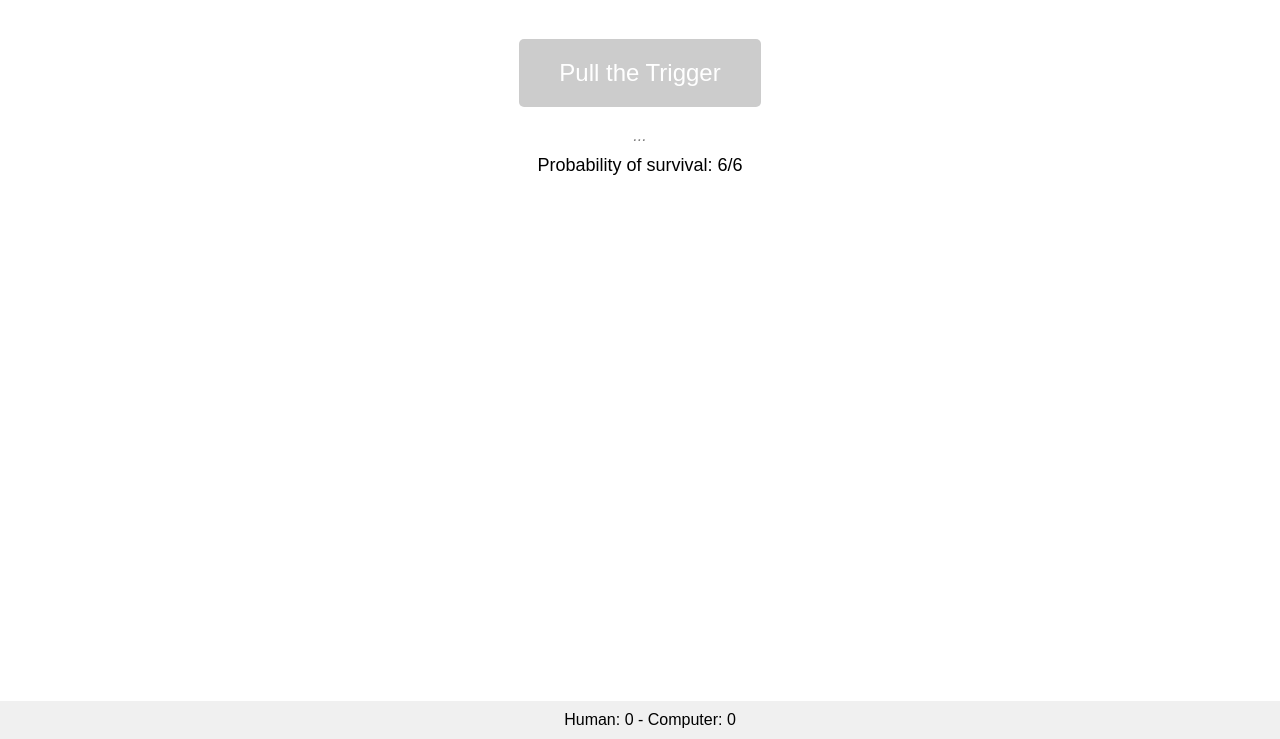
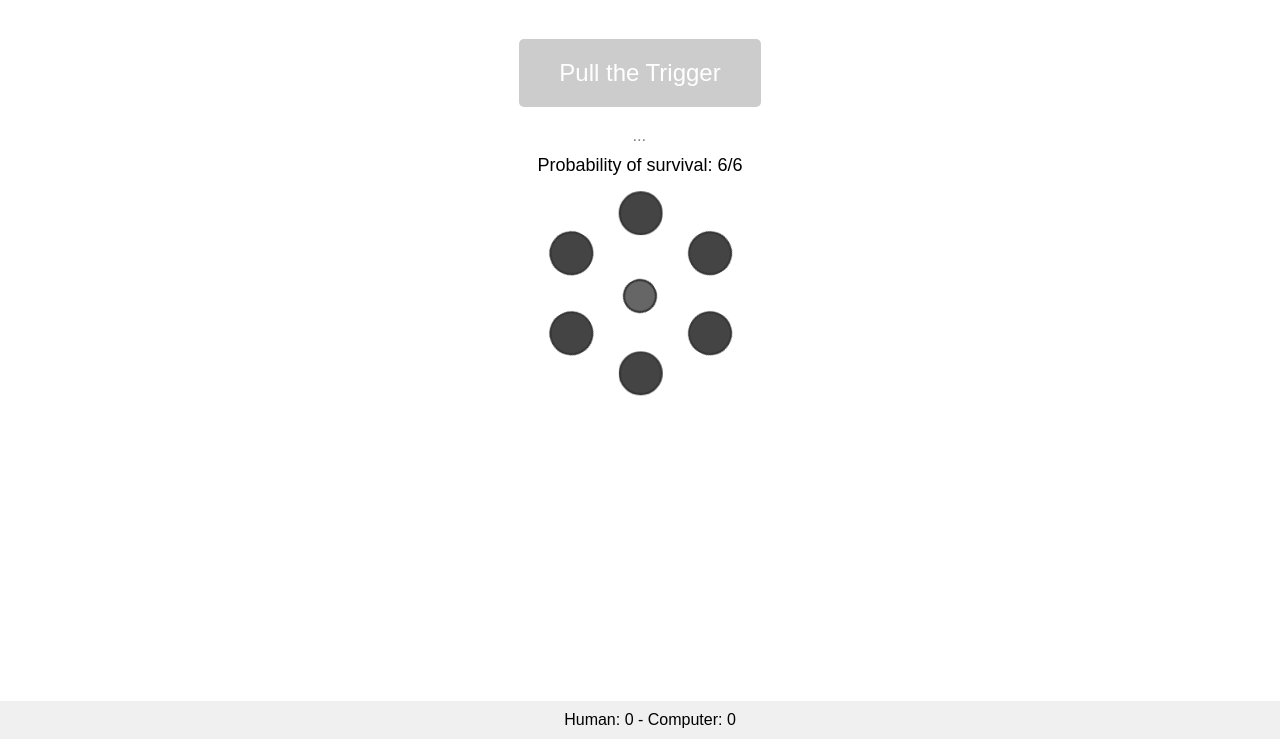
Before and after one commit to evancogan/Roulette, a plain HTML site: page index.html in a window 1280 px wide. Both pictures are taken after a click on the button "Pull the Trigger". Shown: the part 61-800 px from the top of the page. Drawn offline with Linux system fonts and the light colour scheme.

Commit message:
Initial commit: Russian Roulette game implementation

```diff
--- a/index.html
+++ b/index.html
@@ -8,7 +8,7 @@
         body {
             font-family: sans-serif;
             text-align: center;
-            transition: background-color 0.5s ease; /*Smooth transition for background color*/
+            transition: background-color 0.5s ease;
         }
         button {
             padding: 20px 40px;
@@ -57,6 +57,77 @@
         .red-bg {
             background-color: #ffcccb;
         }
+        .revolver-wrapper {
+            perspective: 1000px;
+            margin: 20px auto;
+            width: 200px;
+            height: 200px;
+        }
+
+        .revolver-chamber {
+            width: 200px;
+            height: 200px;
+            position: relative;
+            transform-style: preserve-3d;
+            animation: none;
+        }
+
+        .chamber {
+            position: absolute;
+            width: 40px;
+            height: 40px;
+            background: #444;
+            border-radius: 50%;
+            border: 2px solid #333;
+            left: 50%;
+            top: 50%;
+            margin: -20px 0 0 -20px;
+        }
+
+        /* Chamber positions with chamber1 at 12 o'clock */
+        .chamber1 { transform: rotate(0deg) translateY(-80px); }
+        .chamber2 { transform: rotate(60deg) translateY(-80px); }
+        .chamber3 { transform: rotate(120deg) translateY(-80px); }
+        .chamber4 { transform: rotate(180deg) translateY(-80px); }
+        .chamber5 { transform: rotate(240deg) translateY(-80px); }
+        .chamber6 { transform: rotate(300deg) translateY(-80px); }
+
+        .center-pin {
+            position: absolute;
+            width: 30px;
+            height: 30px;
+            background: #666;
+            border-radius: 50%;
+            top: 50%;
+            left: 50%;
+            transform: translate(-50%, -50%);
+            border: 2px solid #333;
+            z-index: 1;
+        }
+
+        @keyframes spin {
+            0% { transform: rotate(0deg); }
+            100% { transform: rotate(3600deg); }
+        }
+
+        .spinning {
+            animation: spin 2s cubic-bezier(0.1, 0.7, 0.5, 1);
+        }
+
+        .chamber.active {
+            background: #666;
+            box-shadow: inset 0 0 10px rgba(255, 0, 0, 0.5);
+        }
+
+        .chamber.empty {
+            background: #333;
+        }
+        @keyframes dimLight {
+            0% { filter: brightness(1); }
+            50% { filter: brightness(0.7); }
+            100% { filter: brightness(1); }
+
+        }
     </style>
 </head>
 <body>
@@ -66,6 +137,17 @@
     <div id="result"></div>
     <div id="waiting">...</div>
     <div id="odds">Probability of survival: 100.00%</div>
+    <div class="revolver-wrapper">
+        <div class="revolver-chamber">
+            <div class="chamber chamber1"></div>
+            <div class="chamber chamber2"></div>
+            <div class="chamber chamber3"></div>
+            <div class="chamber chamber4"></div>
+            <div class="chamber chamber5"></div>
+            <div class="chamber chamber6"></div>
+            <div class="center-pin"></div>
+        </div>
+    </div>
     <footer>Human: <span id="humanScore">0</span> - Computer: <span id="computerScore">0</span></footer>
 
     <script>
@@ -111,19 +193,28 @@
         function spin() {
             if (gameOver) return;
 
-            if (!spinSoundPlayed) {
-                spinSound.play(); // Play the spin sound effect only the first time
-                spinSoundPlayed = true; // Set the flag to true
-            }
-            heartbeatSound.play(); // Play heartbeat sound
+            const revolverChamber = document.querySelector('.revolver-chamber');
             spinButton.disabled = true;
             waitingDiv.style.display = "block";
             resultDiv.textContent = "";
-            body.classList.remove("green-bg", "red-bg"); // Reset background color
-            updateOdds();
+            body.classList.remove("green-bg", "red-bg");
+
+            // Only play spin sound and animate on first pull
+            if (!spinSoundPlayed) {
+                // Rotate to align bulletChamber with chamber1
+                revolverChamber.style.transform = `rotate(${(bulletChamber - 1) * 60}deg)`;
+                revolverChamber.classList.remove('spinning');
+                void revolverChamber.offsetWidth;
+                revolverChamber.classList.add('spinning');
+                spinSound.play();
+                spinSoundPlayed = true;
+            }
+
+            heartbeatSound.play();
 
             setTimeout(() => {
                 chamber++;
+                updateChamberVisuals();
                 updateOdds();
 
                 if (chamber === bulletChamber) {
@@ -160,6 +251,7 @@
 
             setTimeout(() => {
                 chamber++;
+                updateChamberVisuals();
                 updateOdds();
 
                 if (chamber === bulletChamber) {
@@ -183,6 +275,19 @@
             }, 4000);
         }
 
+        function updateChamberVisuals() {
+            const chambers = document.querySelectorAll('.chamber');
+            chambers.forEach((ch, index) => {
+                ch.classList.remove('active', 'empty');
+                if (index + 1 === chamber) {
+                    ch.classList.add('active');
+                }
+                else if (index + 1 < chamber) {
+                    ch.classList.add('empty');
+                }
+            });
+        }
+
         function resetGame() {
             chamber = 0;
             bulletChamber = Math.floor(Math.random() * 6) + 1; // Ensure bulletChamber is between 1 and 6
@@ -194,6 +299,9 @@
             spinSoundPlayed = false; // Reset the spin sound flag
             spinButton.disabled = false; // Re-enable the button immediately after reset
             spinButton.textContent = "Pull the Trigger"; // Reset button text
+            const revolverChamber = document.querySelector('.revolver-chamber');
+            revolverChamber.style.transform = 'rotate(0deg)'; // Reset rotation
+            revolverChamber.classList.remove('spinning');
             updateOdds();
         }
 
```
